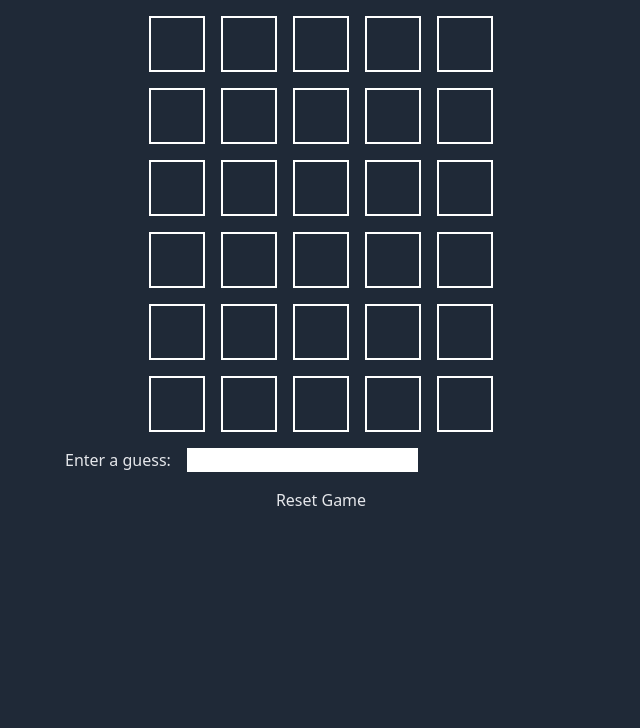
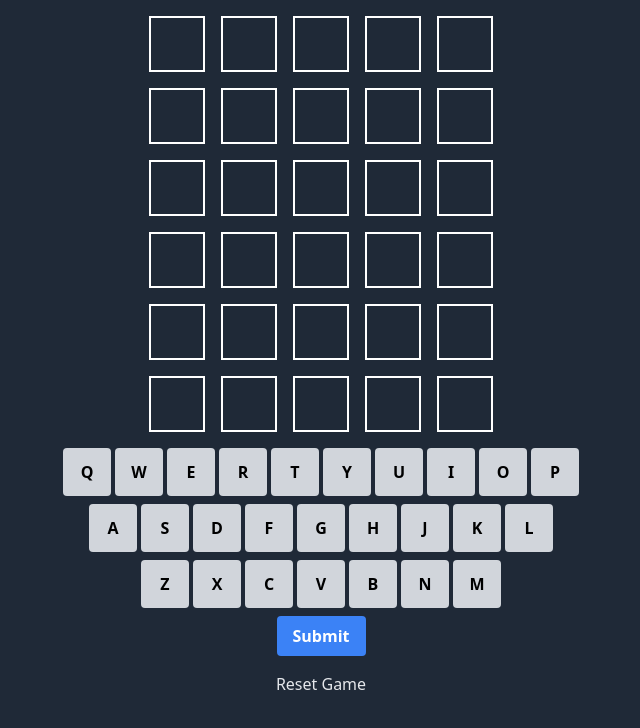
Before and after one commit to GasparArimany/clondle, a React (Vite) app: page / in a window 1280 px wide. Shown: the top 728 px of the page, without its empty margins (319-959 px from the left). Built offline with nearby package versions, Linux system fonts and the light colour scheme.

Commit message:
feat: updated keyboard event handling logic replaces form with Keyboard component

```diff
--- a/src/components/Game/Game.tsx
+++ b/src/components/Game/Game.tsx
@@ -1,4 +1,4 @@
-import { useState, useReducer, useRef, useMemo, useCallback, useEffect } from "react";
+import { useState, useReducer, useRef, useMemo, useCallback } from "react";
 import { GameState } from "../../models/GameState";
 import { getRandomWord } from "../../utils";
 import { evaluateGuess } from "../../utils/evaluateGuess";
@@ -8,6 +8,7 @@ import { ToastRef, Toast } from "../Toast/Toast";
 import { Guess, GuessLetter } from "../../models/Guess";
 import { createLettersStatsMap } from "../../utils/createLettersStatsMap";
 import { AMOUNT_OF_GUESSES, WORD_LENGTH } from "../../constants";
+import Keyboard from "../Keyboard/Keyboard";
 
 type GuessesState = { guessCount: number; guesses: Guess[] };
 
@@ -72,60 +73,41 @@ export function Game() {
 		dispatch({ type: "CLEAR" });
 	}, []);
 
-	const handleSubmitGuess: React.FormEventHandler<HTMLFormElement> = useCallback(
-		(e) => {
-			e.preventDefault();
+	const handleSubmitGuess = useCallback(() => {
+		const evaluatedGuess = evaluateGuess(currentGuess, wordLettersMap);
 
+		dispatch({ type: "ADD_GUESS", payload: evaluatedGuess });
+	}, [currentGuess, wordLettersMap]);
+
+	const handleValidateGuess = useCallback(() => {
 		if (currentGuess.length !== WORD_LENGTH) {
 			toastRef.current?.show(`guess must be ${WORD_LENGTH} letters long`);
-				return;
+			return false;
 		}
 
 		if (!words.includes(currentGuess)) {
 			toastRef.current?.show(`guess is not a word`);
-				return;
+			return false;
 		}
 
-			const evaluatedGuess = evaluateGuess(currentGuess, wordLettersMap);
+		return true;
+	}, [currentGuess]);
 
-			dispatch({ type: "ADD_GUESS", payload: evaluatedGuess });
-		},
-		[currentGuess, wordLettersMap]
-	);
-
-	const handleCurrentGuessChange: React.ChangeEventHandler<HTMLInputElement> = useCallback((e) => {
-		const guess = e.currentTarget.value;
-		if (guess.length > 5) {
-			return;
-		}
-
-		setCurrentGuess(guess);
-	}, []);
-
-	useEffect(() => {
-		console.log(word);
+	const handleCurrentGuessChange = useCallback((content: string) => {
+		setCurrentGuess(content);
 	}, []);
 
 	return (
 		<section className="pt-4 max-w-lg mx-auto flex flex-col gap-4">
 			<Guesses guesses={guesses} />
 			{gameState === "PLAYING" && (
-				<div className="flex flex-col gap-4">
-					<form onSubmit={handleSubmitGuess}>
-						<fieldset className="flex gap-4">
-							<legend className="sr-only">Make your guesses here!</legend>
-							<label htmlFor="guess">Enter a guess:</label>
-							<input
-								className="text-black"
-								name="guess"
-								id="guess"
-								maxLength={5}
-								type="text"
+				<Keyboard
+					onSubmit={handleSubmitGuess}
+					lettersStateMap={new Map()}
 					onChange={handleCurrentGuessChange}
+					onValidate={handleValidateGuess}
+					maxLength={WORD_LENGTH}
 				/>
-						</fieldset>
-					</form>
-				</div>
 			)}
 			{gameState === "WON" && <div className="flex flex-col gap-4">You won!</div>}
 			{gameState === "LOST" && (
--- a/src/components/Keyboard/Keyboard.tsx
+++ b/src/components/Keyboard/Keyboard.tsx
@@ -1,3 +1,6 @@
+import { useCallback, useEffect, useState } from "react";
+import { LetterStatus } from "../../models/Guess";
+
 const keys = [
 	"Q",
 	"W",
@@ -25,16 +28,82 @@ const keys = [
 	"B",
 	"N",
 	"M",
-];
+] as const;
 
-function Keyboard() {
+type Letter = (typeof keys)[number];
+
+type KeyboardProps = {
+	onSubmit: (content: string) => void;
+	onChange: (content: string) => void;
+	lettersStateMap: Map<Letter, LetterStatus>;
+	onValidate?: (content: string) => boolean;
+	maxLength?: number;
+};
+
+function Keyboard({ onSubmit, onChange, maxLength, onValidate = () => true }: KeyboardProps) {
+	const [content, setContent] = useState("");
+
+	const submit = useCallback(() => {
+		if (onValidate(content)) {
+			setContent("");
+			onSubmit(content);
+		}
+	}, [onSubmit, content, onValidate]);
+
+	const handleChange = useCallback(
+		(pressedKey: string) => {
+			let newContent = "";
+			if (pressedKey === "Enter") {
+				return;
+			} else if (pressedKey === "Backspace") {
+				newContent = content.slice(0, -1);
+			} else if (!/^[a-zA-Z]$/.test(pressedKey)) {
+				return;
+			} else {
+				if (maxLength && maxLength <= content.length) {
+					return;
+				}
+				newContent = content + pressedKey;
+			}
+
+			setContent(newContent);
+			onChange(newContent);
+		},
+		[onChange, content, maxLength]
+	);
+
+	const handleSubmit: React.FormEventHandler<HTMLFormElement> = useCallback(
+		(e) => {
+			e.preventDefault();
+			submit();
+		},
+		[submit]
+	);
+
+	useEffect(() => {
+		const handleKeyUp = (event: KeyboardEvent) => {
+			if (event.key === "Enter") {
+				submit();
+				return;
+			}
+			handleChange(event.key);
+		};
+
+		document.body.addEventListener("keyup", handleKeyUp);
+
+		return () => {
+			document.body.removeEventListener("keyup", handleKeyUp);
+		};
+	}, [handleChange, submit]);
+
 	return (
-		<div className="flex flex-col items-center space-y-2">
+		<form onSubmit={handleSubmit} className="flex flex-col items-center space-y-2">
 			<div className="flex space-x-1">
 				{keys.slice(0, 10).map((key) => (
 					<button
 						key={key}
-						className="bg-gray-300 hover:bg-gray-400 text-black font-bold py-2 px-4 rounded"
+						type="button"
+						className="size-12 text-center bg-gray-300 hover:bg-gray-400 text-black font-bold py-2 px-4 rounded"
 					>
 						{key}
 					</button>
@@ -44,7 +113,8 @@ function Keyboard() {
 				{keys.slice(10, 19).map((key) => (
 					<button
 						key={key}
-						className="bg-gray-300 hover:bg-gray-400 text-black font-bold py-2 px-4 rounded"
+						type="button"
+						className="size-12 text-center bg-gray-300 hover:bg-gray-400 text-black font-bold py-2 px-4 rounded"
 					>
 						{key}
 					</button>
@@ -54,13 +124,28 @@ function Keyboard() {
 				{keys.slice(19).map((key) => (
 					<button
 						key={key}
-						className="bg-gray-300 hover:bg-gray-400 text-black font-bold py-2 px-4 rounded"
+						type="button"
+						className="size-12 text-center bg-gray-300 hover:bg-gray-400 text-black font-bold py-2 px-4 rounded"
 					>
 						{key}
 					</button>
 				))}
 			</div>
-		</div>
+			<input
+				/**
+				 * stopPropagation is for users pressing enter while focused on the input
+				 * the submit event is fired on the form, and the keyup event is stopped from propagating to the handler in the body
+				 */
+				onKeyUp={(e) => {
+					if (e.key === "Enter") {
+						e.stopPropagation();
+					}
+				}}
+				value={"Submit"}
+				type="submit"
+				className="bg-blue-500 hover:bg-blue-700 text-white font-bold py-2 px-4 rounded"
+			/>
+		</form>
 	);
 }
 
```
Lines whose indentation alone changed are shown as unchanged.
